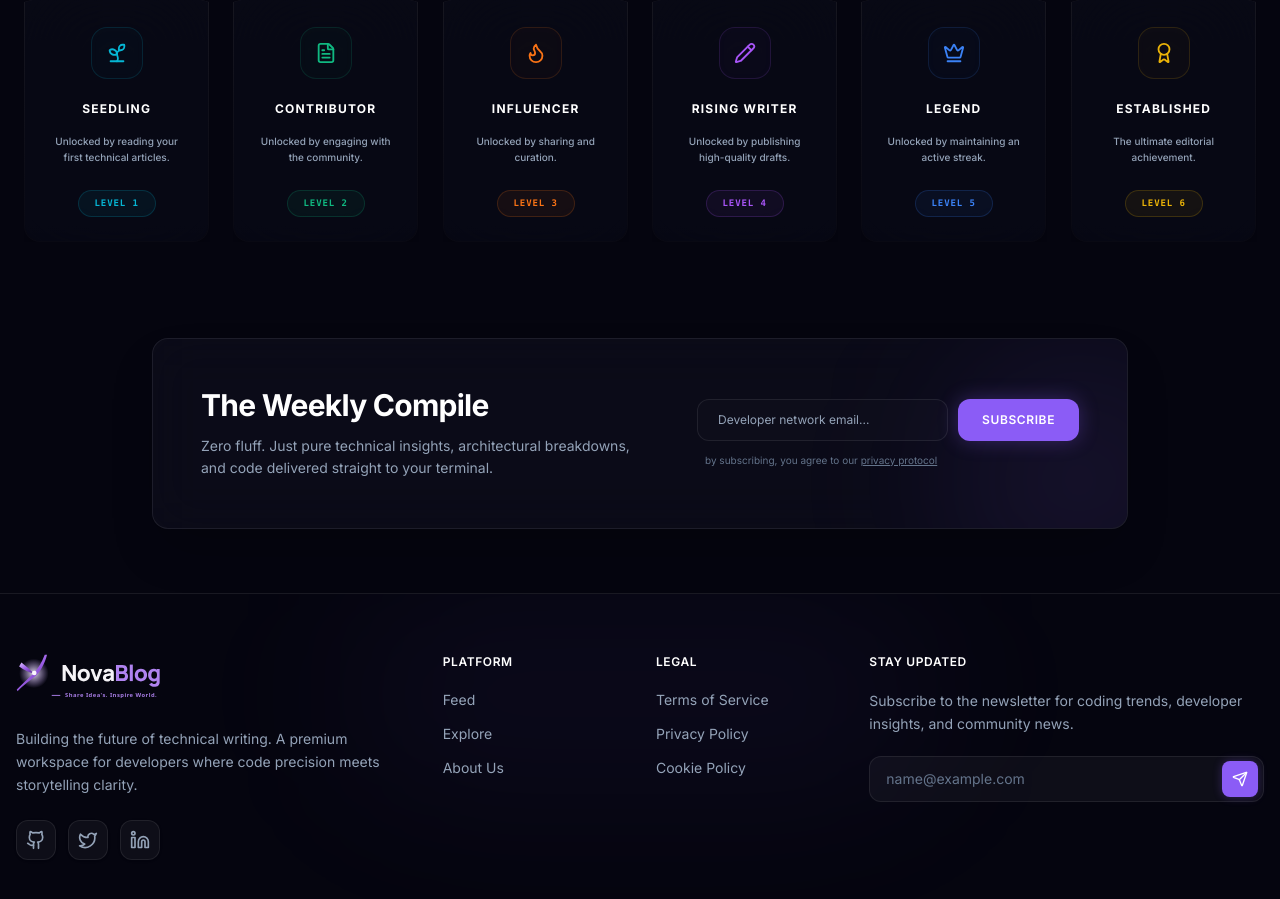
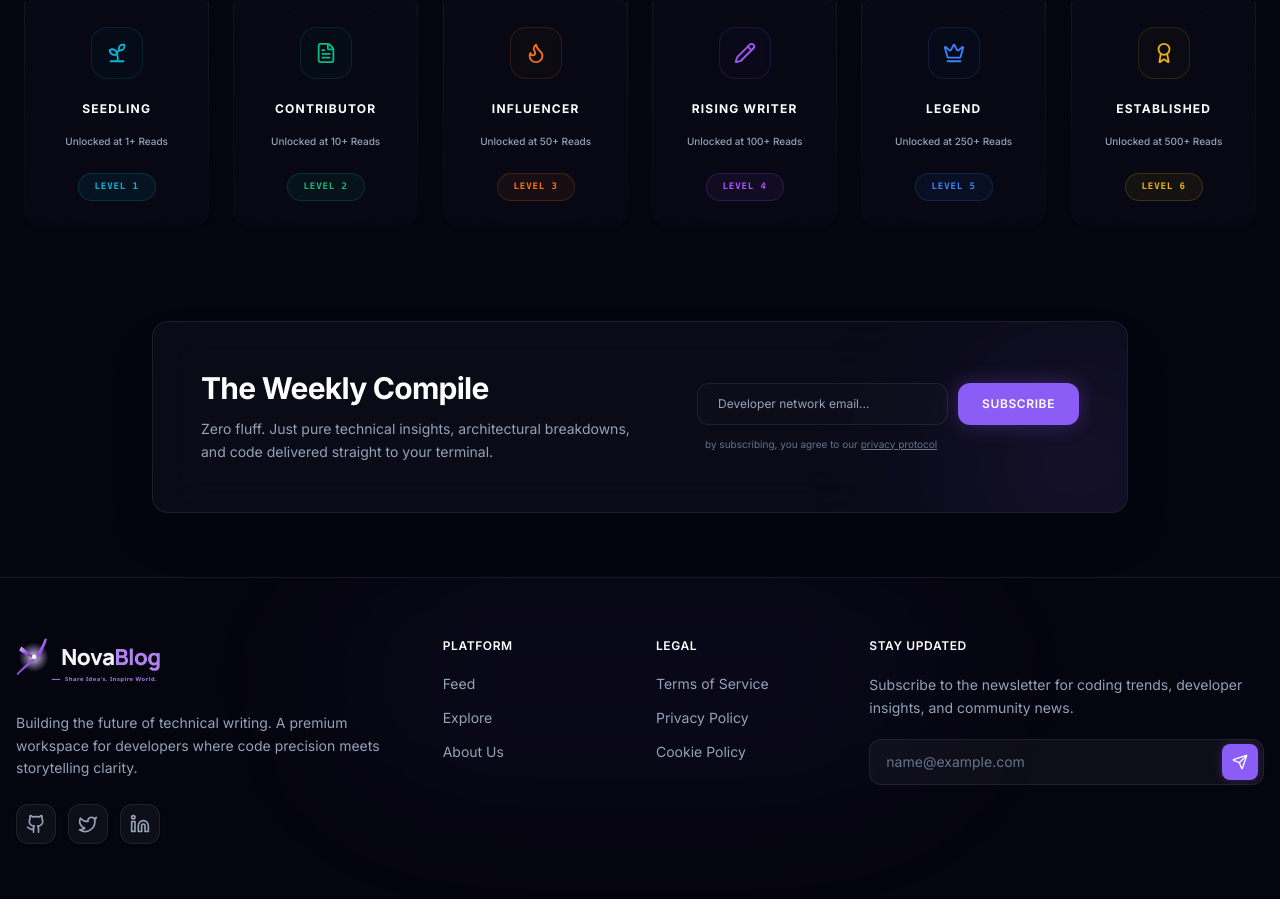
Before and after one commit to swappy-sutar/Novablog-app, a React (Vite) app in the folder frontend/: page / in a window 1280 px wide. Shown: the part 1532-2431 px from the top of the page. Built offline with nearby package versions, Linux system fonts and the light colour scheme; no server answers.

Commit message:
feat: align all level progression badges to unlock purely based on total reads

```diff
--- a/frontend/src/components/home/TechProgressionMap.jsx
+++ b/frontend/src/components/home/TechProgressionMap.jsx
@@ -9,8 +9,8 @@ const LEVELS_DATA = [
     id: 'seedling',
     icon: Sprout,
     accentColor: '#06b6d4', // Cyan
-    summary: 'Unlocked by reading your first technical articles.',
-    description: 'Read 1-10 technical articles across any category and follow at least 1 author profile on the platform.',
+    summary: 'Unlocked at 1+ Reads',
+    description: 'Read 1 or more technical articles on the platform to unlock this badge.',
     tooltipAlign: 'left-0 translate-x-0',
     pointerAlign: 'left-8 -translate-x-1/2'
   },
@@ -20,8 +20,8 @@ const LEVELS_DATA = [
     id: 'contributor',
     icon: FileText,
     accentColor: '#10b981', // Green
-    summary: 'Unlocked by engaging with the community.',
-    description: 'Read 10-50 technical articles and initiate 1 active technical discussion thread.',
+    summary: 'Unlocked at 10+ Reads',
+    description: 'Read 10 or more technical articles on the platform to unlock this badge.',
     tooltipAlign: 'left-1/2 -translate-x-1/2',
     pointerAlign: 'left-1/2 -translate-x-1/2'
   },
@@ -31,8 +31,8 @@ const LEVELS_DATA = [
     id: 'influencer',
     icon: Flame,
     accentColor: '#f97316', // Orange
-    summary: 'Unlocked by sharing and curation.',
-    description: 'Read 50-100 technical articles and share 3 blog reference links.',
+    summary: 'Unlocked at 50+ Reads',
+    description: 'Read 50 or more technical articles on the platform to unlock this badge.',
     tooltipAlign: 'left-1/2 -translate-x-1/2',
     pointerAlign: 'left-1/2 -translate-x-1/2'
   },
@@ -42,8 +42,8 @@ const LEVELS_DATA = [
     id: 'rising_writer',
     icon: Pencil,
     accentColor: '#a855f7', // Purple
-    summary: 'Unlocked by publishing high-quality drafts.',
-    description: 'Publish 3+ technical drafts or articles and earn 100-500 views.',
+    summary: 'Unlocked at 100+ Reads',
+    description: 'Read 100 or more technical articles on the platform to unlock this badge.',
     tooltipAlign: 'left-1/2 -translate-x-1/2',
     pointerAlign: 'left-1/2 -translate-x-1/2'
   },
@@ -53,8 +53,8 @@ const LEVELS_DATA = [
     id: 'legend',
     icon: Crown,
     accentColor: '#3b82f6', // Blue
-    summary: 'Unlocked by maintaining an active streak.',
-    description: 'Read 500+ technical articles and keep a 90% weekly reading streak.',
+    summary: 'Unlocked at 250+ Reads',
+    description: 'Read 250 or more technical articles on the platform to unlock this badge.',
     tooltipAlign: 'left-1/2 -translate-x-1/2',
     pointerAlign: 'left-1/2 -translate-x-1/2'
   },
@@ -64,8 +64,8 @@ const LEVELS_DATA = [
     id: 'established',
     icon: Award,
     accentColor: '#eab308', // Gold
-    summary: 'The ultimate editorial achievement.',
-    description: 'Accumulate 10+ published articles on Nova and secure peer recommendations.',
+    summary: 'Unlocked at 500+ Reads',
+    description: 'Read 500 or more technical articles on the platform to unlock this badge.',
     tooltipAlign: 'right-0 left-auto translate-x-0',
     pointerAlign: 'right-8 translate-x-1/2'
   }
--- a/frontend/src/pages/PublicProfilePage.jsx
+++ b/frontend/src/pages/PublicProfilePage.jsx
@@ -80,12 +80,13 @@ function formatJoined(iso) {
 }
 
 const getWriterLevel = (reads) => {
-  if (typeof reads !== 'number') return 'Nova';
-  if (reads < 100) return 'Nova';
-  if (reads < 500) return 'Explorer';
-  if (reads < 2000) return 'Architect';
-  if (reads < 5000) return 'Elite';
-  return 'Nexus Master';
+  if (typeof reads !== 'number' || reads < 1) return 'Reader';
+  if (reads < 10) return 'Seedling';
+  if (reads < 50) return 'Contributor';
+  if (reads < 100) return 'Influencer';
+  if (reads < 250) return 'Rising Writer';
+  if (reads < 500) return 'Legend';
+  return 'Established Voice';
 };
 
 const PublicProfilePage = () => {
```
